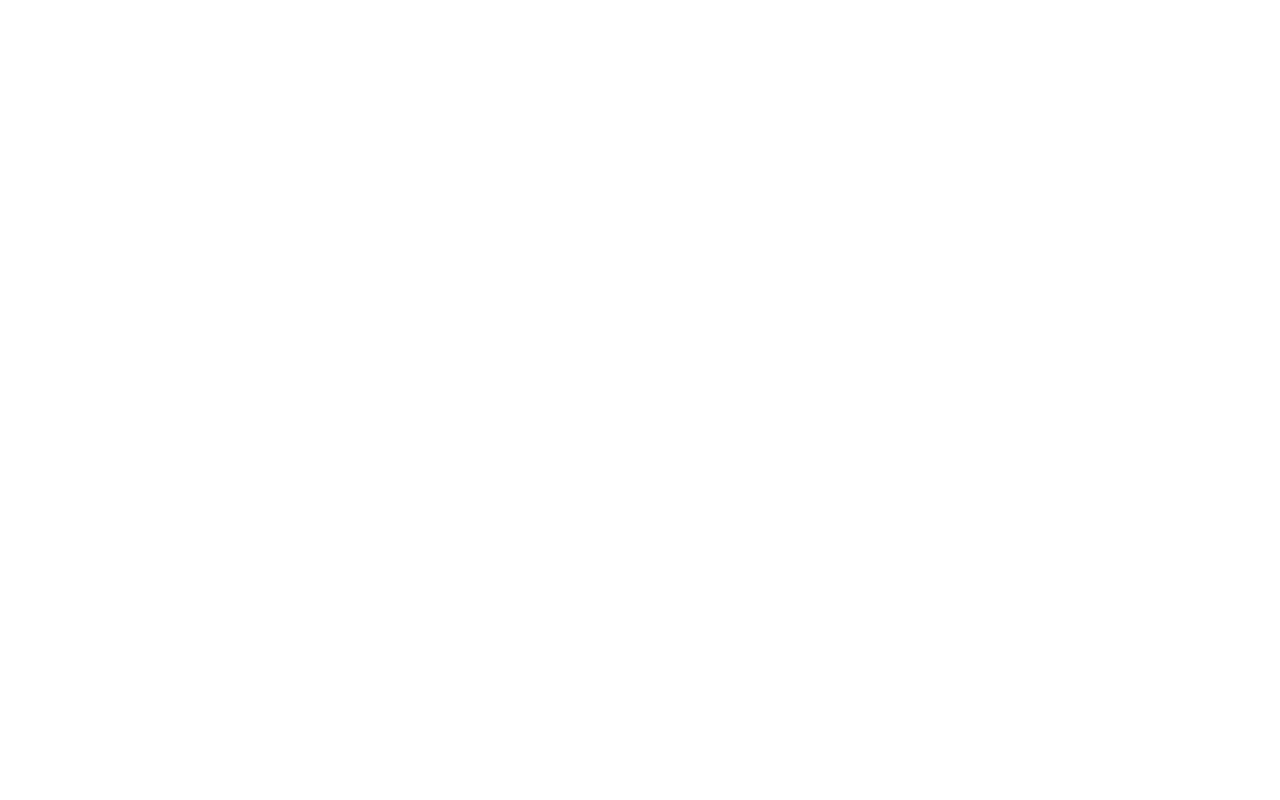
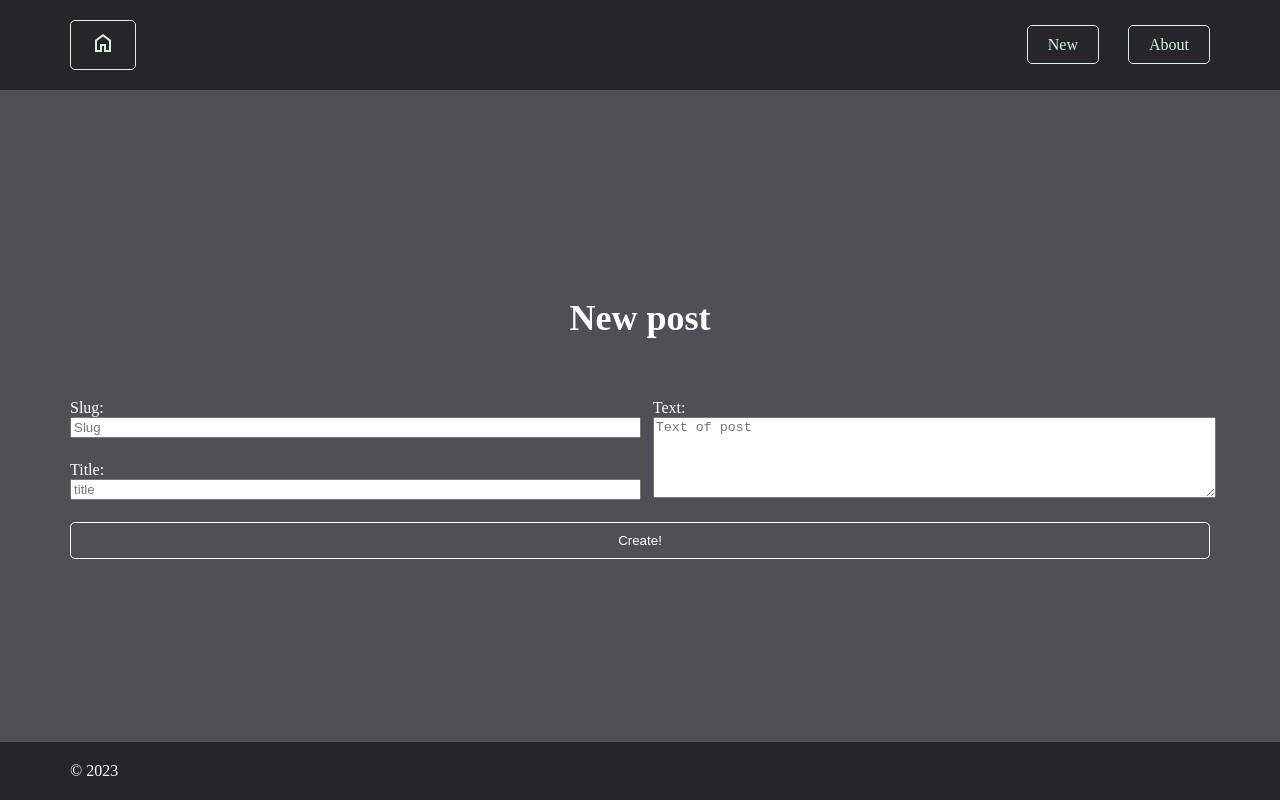
Before and after one commit to SergeiAmpilov/simplewebsite, a plain HTML site: page new.html in a window 1280 px wide. Drawn offline with nearby package versions, Linux system fonts and the light colour scheme.

Commit message:
feat: new page ready

```diff
--- a/new.html
+++ b/new.html
@@ -0,0 +1,57 @@
+<!DOCTYPE html>
+<html lang="en">
+<head>
+  <meta charset="UTF-8">
+  <meta name="viewport" content="width=device-width, initial-scale=1.0">
+  <link rel="stylesheet" href="styles/index.css">
+  <link rel="stylesheet" href="https://fonts.googleapis.com/css2?family=Material+Symbols+Outlined:opsz,wght,FILL,GRAD@20..48,100..700,0..1,-50..200" />
+  <title>Simple website</title>
+</head>
+<body class="body page">
+  <header class="header">
+    <div class="container">
+      <nav class="navigation">
+        <a href="/" class="nav-button">
+          <span class="material-symbols-outlined">
+            home
+          </span>
+        </a>
+        <div>
+          <a href="new.html" class="nav-button">New</a>
+          <a href="about.html" class="nav-button">About</a>
+        </div>
+      </nav>
+    </div>
+  </header>
+  <main>
+    <div class="container">
+      <h1 class="title1">
+        New post
+      </h1>
+      <form name='form' action="" class="form">
+        <label for="slug" class="form__slug">
+          Slug:
+          <input type="text" name="slug" placeholder="Slug" class="form__field">
+        </label>
+        <label for="title" class="form__title">
+          Title:
+          <input type="text" name="title" placeholder="title" class="form__field">
+        </label>
+        <label for="text" class="form__text">
+          Text:
+          <textarea name="text" id="text" cols="20" rows="5" placeholder="Text of post" class="form__field"></textarea>
+        </label>
+        <button type="submit" class="form__button">
+          Create!
+        </button>
+      </form>
+    </div>
+  </main>
+  <footer class="footer">
+    <div class="container">
+      &#169; <span class="footer__year"></span>
+    </div>
+  </footer>
+  <script src="script/script.js"></script>
+</body>
+</html>
--- /dev/null
+++ b/styles/form/form.css
@@ -0,0 +1,48 @@
+.form {
+  margin-top: 60px;
+  display: grid;
+  gap: 20px;
+
+  grid-template:
+  "slug text"
+  "title text"
+  "button button"
+  ;
+}
+
+
+.form__slug {
+  grid-area: slug;
+}
+
+.form__title {
+  grid-area: title;
+}
+
+.form__text {
+  grid-area: text;
+}
+
+.form__button {
+  grid-area: button;
+
+  padding: 10px 0;
+  background-color: transparent;
+  border: 1px solid #fff;
+  color: #fff;
+  border-radius: 5px;
+
+  transition: .5s linear;
+}
+
+.form__button:hover {
+  cursor: pointer;
+  color: #25252A;
+  border: 1px solid #25252A;
+  background-color: rgba(216, 243, 222, .9);
+
+}
+
+.form__field {
+  width: 100%;
+}
--- a/styles/index.css
+++ b/styles/index.css
@@ -14,3 +14,4 @@
 @import url(./post-list/__card/post-list__card.css);
 @import url(./post-list/__text/post-list__text.css);
 @import url(./post-list/__link/post-list__link.css);
+@import url(./form/form.css);
```
